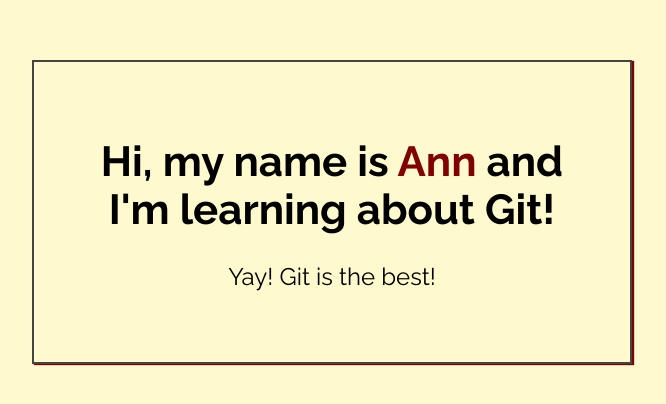
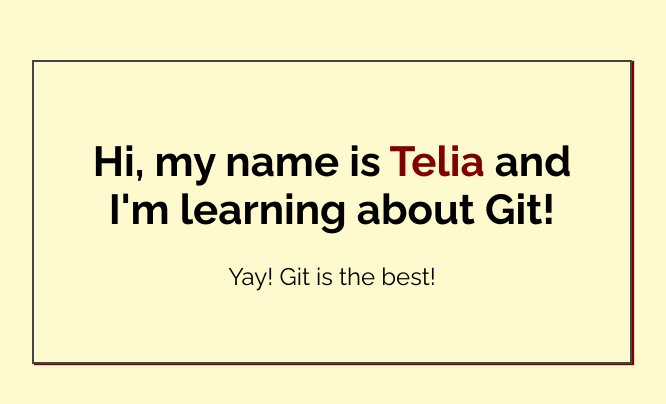
Before and after one commit to tnevile/my-first-repo, a plain HTML site: page index.html in a window 1280 px wide. Shown: the part 188-592 px from the top of the page, without its empty margins (308-974 px from the left). Drawn offline with Linux system fonts and the light colour scheme.

Commit message:
Added name to index.html

```diff
--- a/index.html
+++ b/index.html
@@ -14,7 +14,7 @@
 <body>
 
     <div class="greeting">
-        <h1>Hi, my name is <span class="highlight">Ann</span> and I'm learning about Git! </h1>
+        <h1>Hi, my name is <span class="highlight">Telia</span> and I'm learning about Git! </h1>
 
         <p>Yay! Git is the best!</p>
     </div>
```
